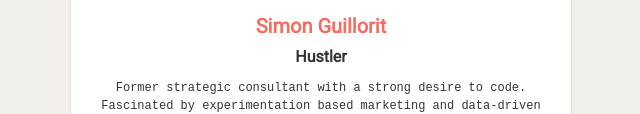
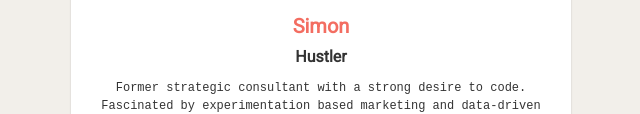
Before and after one commit to simong33/profile, a plain HTML site: page index.html in a window 1280 px wide. Shown: the part 219-333 px from the top of the page, without its empty margins (319-959 px from the left). Drawn offline with Linux system fonts and the light colour scheme.

Commit message:
changed name

```diff
--- a/index.html
+++ b/index.html
@@ -11,7 +11,7 @@
   <div class="container">
   <div class="card text-center">
     <img class="img-circle" src="media/profile.png" width=200px, alt="Picture of Simon Guillorit">
-    <h1>Simon Guillorit</h1>
+    <h1>Simon </h1>
       <h2>Hustler</h2>
         <p>Former strategic consultant with a strong desire to code. Fascinated by experimentation based marketing and data-driven growth strategy.</p>
         <a class="btn-red" href="mailto:simon.guillorit@gmail.com?Subject=Hello%20Simon%20!">Email me!</a>
```
